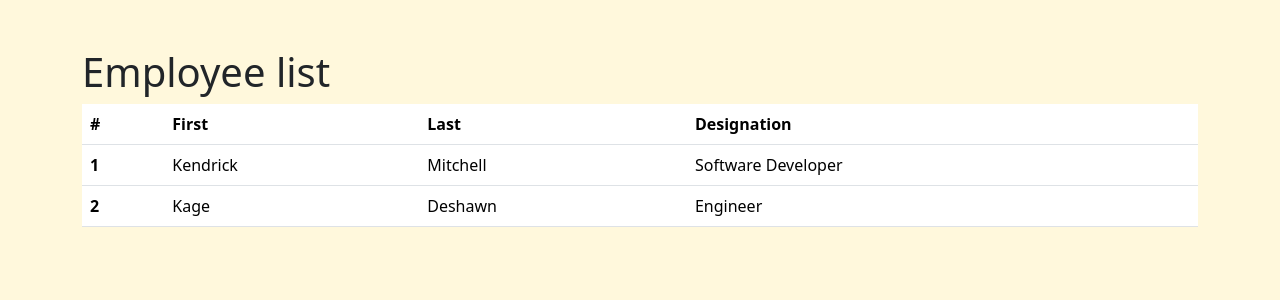
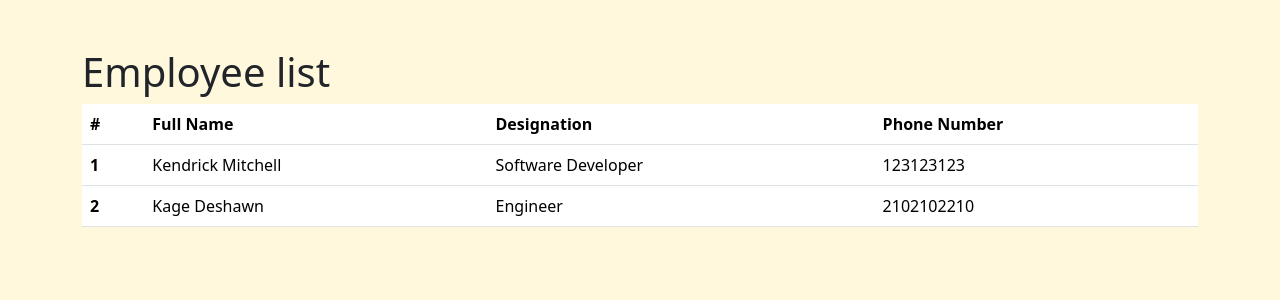
Before and after one commit to Kenmitchell2012/django_basic, a Django app: page / in a window 1280 px wide. Shown: the top 300 px of the page. Run offline with Django 4.2, Linux system fonts and the light colour scheme; data comes from the database, SQL or seed files in the repository; both versions use the stored data as it was after the commit.

Commit message:
update models

```diff
--- a/templates/home.html
+++ b/templates/home.html
@@ -20,18 +20,20 @@
             <thead>
             <tr>
                 <th scope="col">#</th>
-                <th scope="col">First</th>
-                <th scope="col">Last</th>
+                <th scope="col">Full Name</th>
                 <th scope="col">Designation</th>
+                <th scope="col">Phone Number</th>
+
             </tr>
             </thead>
             <tbody>
                 {% for employee in employees %}
                 <tr>
-                    <th scope="row">{{ employee.id }}</th>
-                    <td>{{ employee.first_name }}</td>
-                    <td>{{ employee.last_name }}</td>
+                    <th>{{ forloop.counter }}</th>
+                    <td>{{ employee.first_name }} {{ employee.last_name }}</td>
                     <td>{{ employee.designation }}</td>
+                    <td>{{ employee.phone_number }}</td>
+
                 </tr>
 
                 {% endfor %}
```
Also changed, not shown: db.sqlite3, media/images/1631118734__for_loop_basic_i.gif (added).
